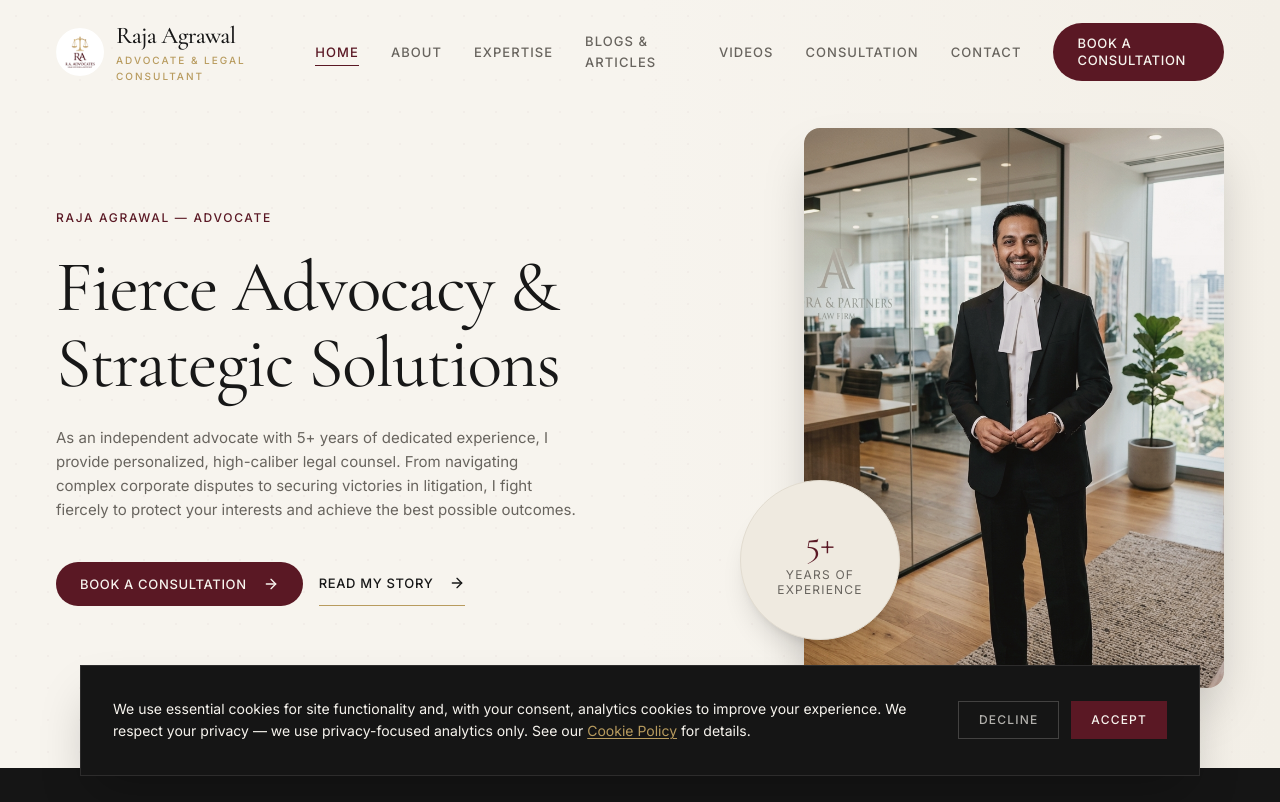
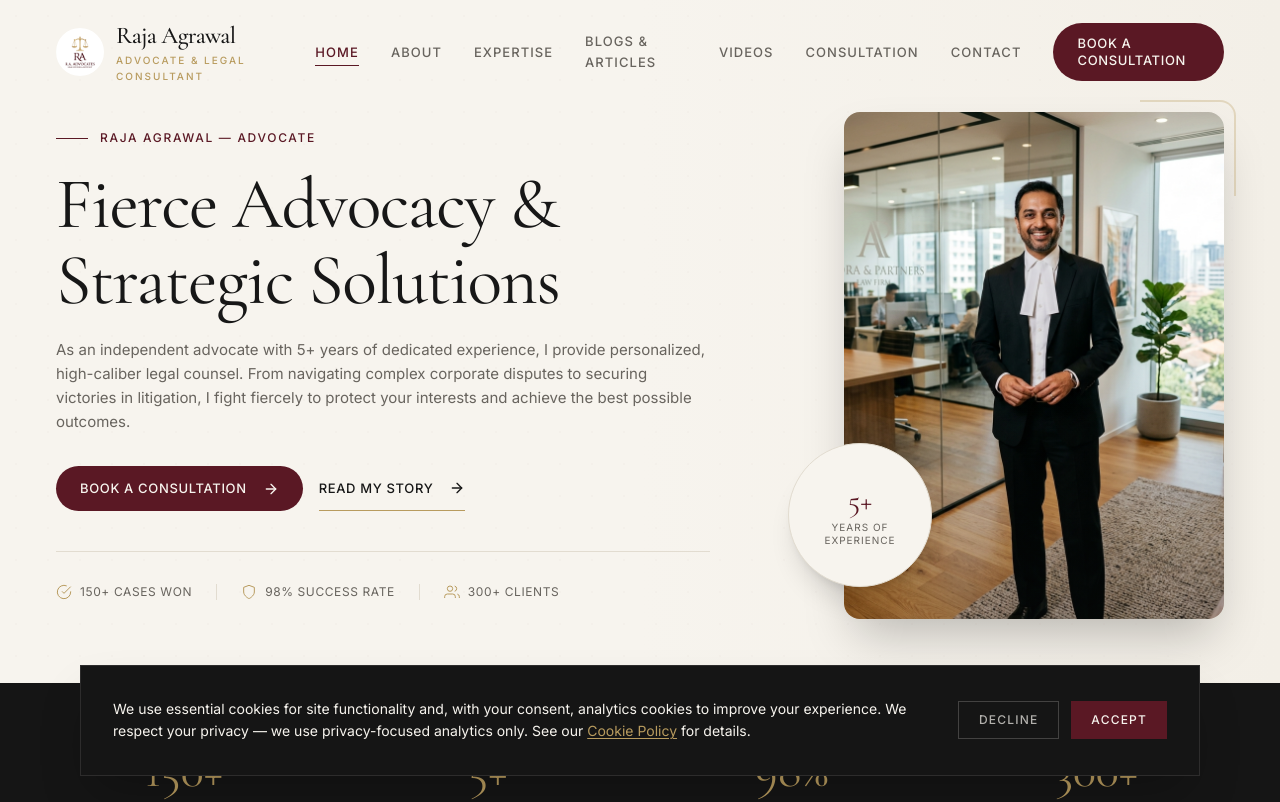
Before and after one commit to Rahul2749/LawyerWebsite, a Next.js app: page / in a window 1280 px wide. Shown: the top 802 px of the page. Built offline with nearby package versions, Linux system fonts and the light colour scheme.

Commit message:
Redesign hero: wider text, trust indicators, premium accents, mobile-first compact layout

```diff
--- a/src/components/home/HeroSection.tsx
+++ b/src/components/home/HeroSection.tsx
@@ -6,32 +6,40 @@ import { motion } from "framer-motion";
 export default function HeroSection() {
   return (
     <section
-      className="relative min-h-0 lg:min-h-[75vh] flex items-center overflow-hidden bg-bg-primary pt-24 pb-8 lg:pt-32 lg:pb-20"
+      className="relative min-h-0 lg:min-h-[85vh] flex items-center overflow-hidden bg-bg-primary pt-24 pb-10 lg:pt-28 lg:pb-16"
       aria-label="Hero"
     >
-      {/* Subtle Premium Background Pattern/Glow */}
-      <div className="absolute inset-0 z-0 opacity-[0.03] pointer-events-none" style={{ backgroundImage: "radial-gradient(#5A1824 1px, transparent 1px)", backgroundSize: "32px 32px" }}></div>
+      {/* Premium Background Effects */}
+      <div className="absolute inset-0 z-0 opacity-[0.02] pointer-events-none" style={{ backgroundImage: "radial-gradient(#5A1824 1px, transparent 1px)", backgroundSize: "32px 32px" }}></div>
       <div className="absolute top-0 right-0 w-1/2 h-full bg-gradient-to-l from-bg-secondary/50 to-transparent z-0 pointer-events-none" />
-      <div className="container relative z-10 flex flex-col lg:flex-row items-center gap-8 lg:gap-16">
+      {/* Subtle gold accent line */}
+      <div className="absolute bottom-0 left-0 right-0 h-px bg-gradient-to-r from-transparent via-accent-gold/20 to-transparent z-0" />
 
-        {/* Left Column: Content */}
-        <div className="w-full lg:w-1/2 text-center lg:text-left order-2 lg:order-1">
-          {/* Eyebrow */}
-          <motion.p
+      <div className="container relative z-10">
+        {/* Mobile Layout: Image first, then content stacked */}
+        <div className="flex flex-col lg:flex-row items-center lg:items-center gap-6 lg:gap-10">
+
+          {/* Left Column: Content — wider on desktop */}
+          <div className="w-full lg:w-[58%] text-center lg:text-left order-2 lg:order-1">
+            {/* Eyebrow with decorative line */}
+            <motion.div
               initial={{ opacity: 0, y: 20 }}
               animate={{ opacity: 1, y: 0 }}
               transition={{ duration: 0.8, delay: 0.2 }}
-            className="text-eyebrow text-accent-wine font-semibold mb-6 flex items-center justify-center lg:justify-start gap-3 tracking-widest uppercase"
+              className="flex items-center justify-center lg:justify-start gap-3 mb-5"
             >
+              <span className="hidden lg:block w-8 h-px bg-accent-wine" />
+              <p className="text-eyebrow text-accent-wine font-semibold tracking-widest uppercase">
                 Raja Agrawal — Advocate
-          </motion.p>
+              </p>
+            </motion.div>
 
             {/* Headline */}
             <motion.h1
               initial={{ opacity: 0, y: 30 }}
               animate={{ opacity: 1, y: 0 }}
               transition={{ duration: 1, delay: 0.4 }}
-            className="text-hero text-text-primary mb-5 lg:mb-6"
+              className="text-hero text-text-primary mb-4 lg:mb-5 leading-[1.1]"
             >
               Fierce Advocacy &<br className="hidden lg:block" /> Strategic Solutions
             </motion.h1>
@@ -41,7 +49,7 @@ export default function HeroSection() {
               initial={{ opacity: 0, y: 20 }}
               animate={{ opacity: 1, y: 0 }}
               transition={{ duration: 0.8, delay: 0.7 }}
-            className="text-body text-text-secondary max-w-xl mx-auto lg:mx-0 mb-8 lg:mb-10 text-lg lg:pr-8 leading-relaxed"
+              className="text-body text-text-secondary max-w-2xl mx-auto lg:mx-0 mb-6 lg:mb-8 leading-relaxed"
             >
               As an independent advocate with 5+ years of dedicated experience, I provide personalized, high-caliber legal counsel. From navigating complex corporate disputes to securing victories in litigation, I fight fiercely to protect your interests and achieve the best possible outcomes.
             </motion.p>
@@ -96,24 +104,47 @@ export default function HeroSection() {
                 </svg>
               </Link>
             </motion.div>
+
+            {/* Trust indicators — adds premium feel */}
+            <motion.div
+              initial={{ opacity: 0 }}
+              animate={{ opacity: 1 }}
+              transition={{ duration: 1, delay: 1.2 }}
+              className="hidden lg:flex items-center gap-6 mt-10 pt-8 border-t border-border-subtle"
+            >
+              <div className="flex items-center gap-2">
+                <svg width="16" height="16" viewBox="0 0 24 24" fill="none" stroke="currentColor" strokeWidth="1.5" className="text-accent-gold"><path d="M22 11.08V12a10 10 0 1 1-5.93-9.14" /><polyline points="22 4 12 14.01 9 11.01" /></svg>
+                <span className="text-xs text-text-secondary uppercase tracking-wider">150+ Cases Won</span>
+              </div>
+              <div className="w-px h-4 bg-border-subtle" />
+              <div className="flex items-center gap-2">
+                <svg width="16" height="16" viewBox="0 0 24 24" fill="none" stroke="currentColor" strokeWidth="1.5" className="text-accent-gold"><path d="M12 22s8-4 8-10V5l-8-3-8 3v7c0 6 8 10 8 10z" /></svg>
+                <span className="text-xs text-text-secondary uppercase tracking-wider">98% Success Rate</span>
+              </div>
+              <div className="w-px h-4 bg-border-subtle" />
+              <div className="flex items-center gap-2">
+                <svg width="16" height="16" viewBox="0 0 24 24" fill="none" stroke="currentColor" strokeWidth="1.5" className="text-accent-gold"><path d="M17 21v-2a4 4 0 0 0-4-4H5a4 4 0 0 0-4 4v2" /><circle cx="9" cy="7" r="4" /><path d="M23 21v-2a4 4 0 0 0-3-3.87" /><path d="M16 3.13a4 4 0 0 1 0 7.75" /></svg>
+                <span className="text-xs text-text-secondary uppercase tracking-wider">300+ Clients</span>
+              </div>
+            </motion.div>
           </div>
 
-        {/* Right Column: Visuals */}
-        <div className="w-full lg:w-1/2 order-1 lg:order-2 flex justify-center lg:justify-end">
-          <div className="relative w-full max-w-[320px] sm:max-w-sm lg:max-w-[420px]">
+          {/* Right Column: Portrait — narrower, taller */}
+          <div className="w-full lg:w-[42%] order-1 lg:order-2 flex justify-center lg:justify-end">
+            <div className="relative w-full max-w-[260px] sm:max-w-[280px] lg:max-w-[380px]">
               <motion.div
                 initial={{ opacity: 0, scale: 0.95 }}
                 animate={{ opacity: 1, scale: 1 }}
                 transition={{ duration: 1, delay: 0.3 }}
-              className="relative w-full aspect-[4/5] lg:aspect-[3/4] rounded-2xl overflow-hidden shadow-2xl"
+                className="relative w-full aspect-[3/4] rounded-2xl overflow-hidden shadow-2xl"
               >
                 <img
                   src="/advocate_portrait.png"
                   alt="Raja Agrawal Portrait"
-                className="w-full h-full object-cover grayscale-[20%] opacity-95"
+                  className="w-full h-full object-cover"
                 />
-              {/* Subtle overlay */}
-              <div className="absolute inset-0 bg-accent-wine/5" />
+                {/* Premium gradient overlay */}
+                <div className="absolute inset-0 bg-gradient-to-t from-bg-dark/20 via-transparent to-transparent" />
               </motion.div>
 
               {/* Floating badge */}
@@ -121,15 +152,19 @@ export default function HeroSection() {
                 initial={{ opacity: 0, y: 20 }}
                 animate={{ opacity: 1, y: 0 }}
                 transition={{ duration: 0.8, delay: 1 }}
-              className="absolute -bottom-6 -left-6 lg:bottom-12 lg:-left-16 bg-bg-secondary p-4 rounded-full shadow-xl border border-border-subtle flex flex-col items-center justify-center w-32 h-32 lg:w-40 lg:h-40 z-20"
+                className="absolute -bottom-5 -left-5 lg:bottom-8 lg:-left-14 bg-bg-primary p-4 rounded-full shadow-xl border border-border-subtle flex flex-col items-center justify-center w-24 h-24 lg:w-36 lg:h-36 z-20"
               >
-               <span className="text-3xl lg:text-4xl font-serif text-accent-wine mb-1">5+</span>
-               <span className="text-xs uppercase tracking-widest text-text-secondary text-center leading-tight">Years of<br/>Experience</span>
+                 <span className="text-2xl lg:text-3xl font-serif text-accent-wine mb-0.5">5+</span>
+                 <span className="text-[9px] lg:text-[10px] uppercase tracking-widest text-text-secondary text-center leading-tight">Years of<br/>Experience</span>
               </motion.div>
+
+              {/* Decorative corner accent */}
+              <div className="absolute -top-3 -right-3 w-24 h-24 border-t-2 border-r-2 border-accent-gold/30 rounded-tr-2xl pointer-events-none" />
             </div>
           </div>
 
         </div>
+      </div>
     </section>
   );
 }
```
Lines whose indentation alone changed are shown as unchanged.
